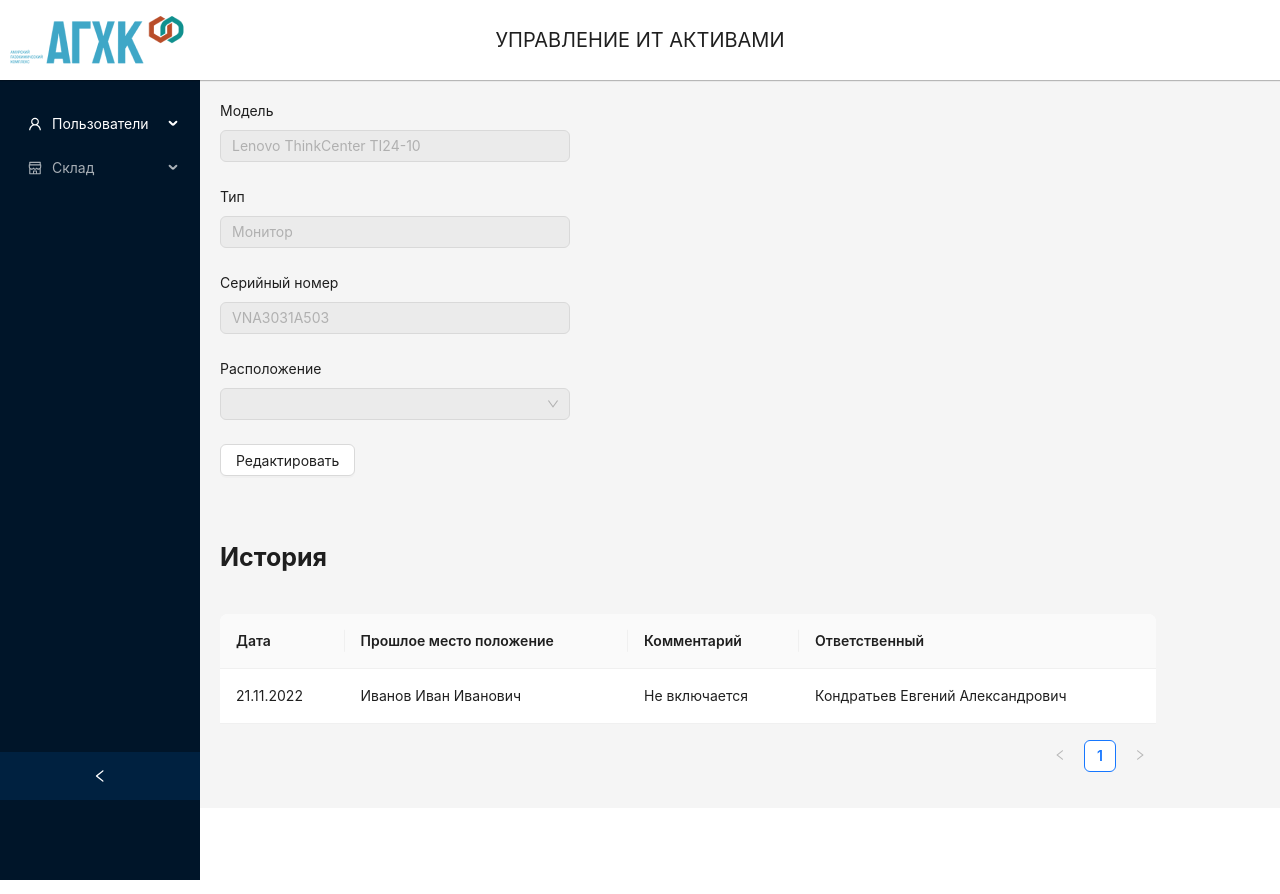
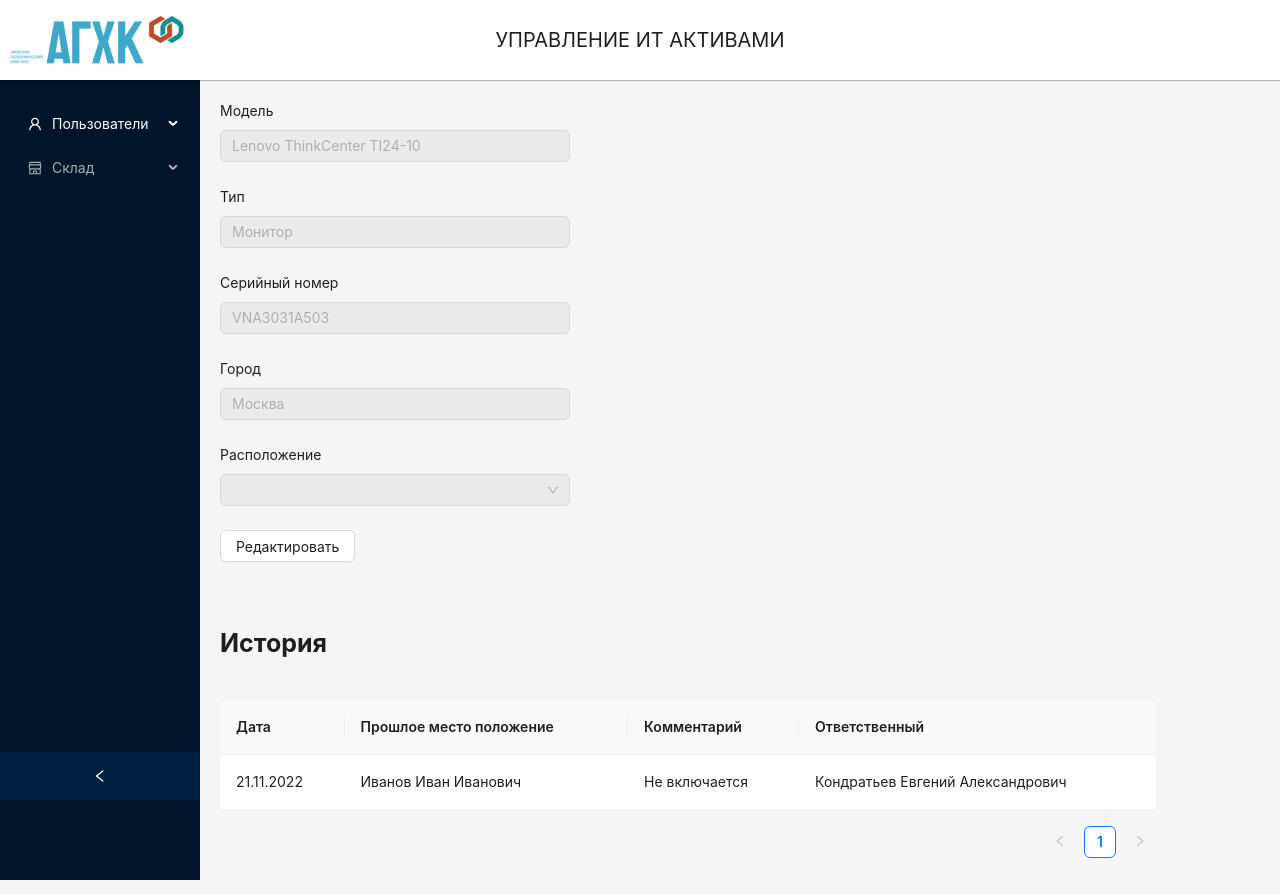
Before and after one commit to evkondr/agcc, a React (Create React App) app: page /assets/1 in a window 1280 px wide. Before the commit the page ends 808 px from the top, so only its background shows below. Built offline with nearby package versions, Linux system fonts and the light colour scheme.

Commit message:
feat: add select city to NewAssetPage

```diff
--- a/src/components/AssetCard.tsx
+++ b/src/components/AssetCard.tsx
@@ -53,6 +53,9 @@ const AssetCard = () => {
         <Form.Item label="Серийный номер" name="serialNumber">
           <Input />
         </Form.Item>
+        <Form.Item label="Город" name="city">
+          <Input />
+        </Form.Item>
         <Form.Item label="Расположение" name="owner">
           <Select>
             <Option value="red">Иванов</Option>
--- a/src/components/pages/NewAssetPage.tsx
+++ b/src/components/pages/NewAssetPage.tsx
@@ -1,13 +1,14 @@
 import React, { useEffect, useState } from 'react';
 import {
-  Button, Form, Input, AutoComplete,
+  Button, Form, Input, AutoComplete, Select,
 } from 'antd';
 import { v4 as uuidv4 } from 'uuid';
 import { useAppSelector, useAppDispatch } from '../../redux/hooks';
 import { findUserBySurname } from '../../redux/features/userSlice';
-import { AssetModel, assetStatus } from '../../db';
+import { AssetModel, assetStatus, cities } from '../../db';
 import { addNewAsset } from '../../redux/features/assetSlice';
 
+const { Option } = Select;
 const NewAssetPage = () => {
   const [options, setOptions] = useState<{ value: string; label: string }[]>([]);
   const [userValue, setUserValue] = useState<string>('');
@@ -37,7 +38,6 @@ const NewAssetPage = () => {
     const newAsset:AssetModel = {
       ...values,
       id: uuidv4(),
-      city: 'Москва',
       status: assetStatus.notAssigned,
       history: [{
         id: uuidv4(),
@@ -69,6 +69,11 @@ const NewAssetPage = () => {
       <Form.Item label="Серийный номер" name="serialNumber">
         <Input />
       </Form.Item>
+      <Form.Item label="Город" name="city">
+        <Select>
+          {cities.map((item) => <Option key={item.id} value={item.name}>{item.name}</Option>)}
+        </Select>
+      </Form.Item>
       <Form.Item label="Расположение" name="owner">
         <AutoComplete onSearch={handleSearch} onSelect={onSelect} onChange={onChange} placeholder="Введите фамилию, нажмите пробел" options={options} value={userValue} />
       </Form.Item>
```
